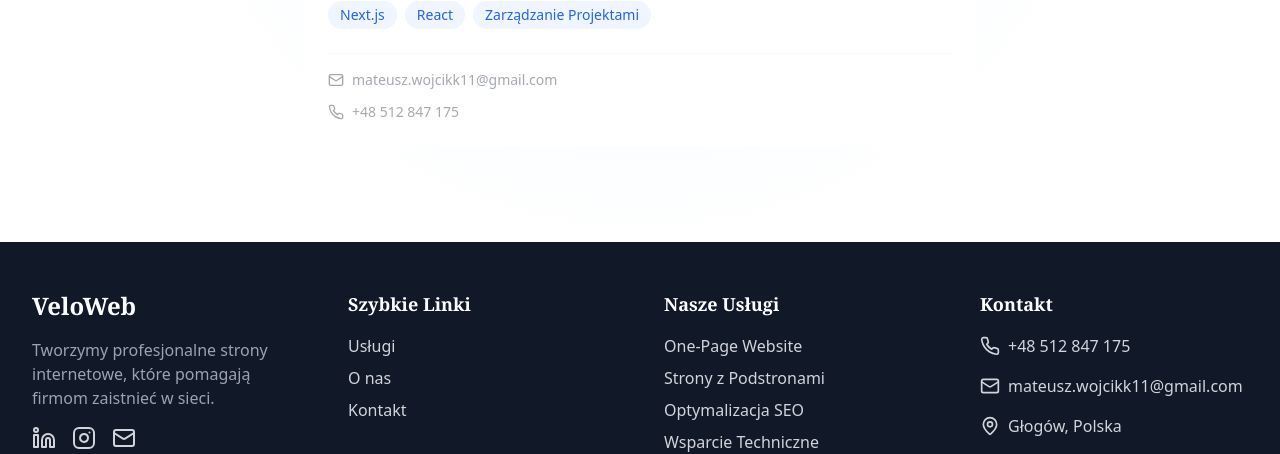
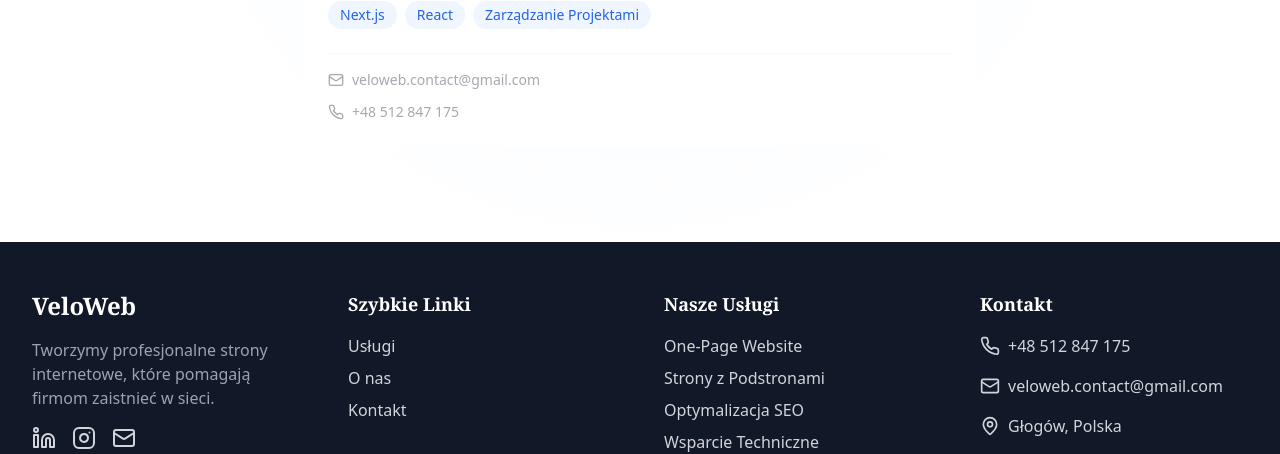
Before and after one commit to MattWojc11/MWIS, a Next.js app: page / in a window 1280 px wide. Shown: the part 6008-6462 px from the top of the page. Built offline with nearby package versions, Linux system fonts and the light colour scheme; no server answers; a web font is replaced by a local one.

Commit message:
Aktualizacja: zmiana adresu email, dodanie linkow social media, usuniecie reCAPTCHA, dodanie Google Analytics

```diff
--- a/src/app/formularz/page.tsx
+++ b/src/app/formularz/page.tsx
@@ -73,7 +73,7 @@ function FormContent() {
 
     try {
       const templateParams = {
-        to_email: 'mateusz.wojcikk11@gmail.com',
+        to_email: 'veloweb.contact@gmail.com',
         package_name: formData.package,
         package_price: formData.price,
         from_name: `${formData.firstName} ${formData.lastName}`,
--- a/src/app/kontakt/page.tsx
+++ b/src/app/kontakt/page.tsx
@@ -9,13 +9,13 @@ const contactInfo = [
   {
     title: 'Kontakt',
     description: 'Skontaktuj się z nami w sprawie Twojego projektu',
-    email: 'mateusz.wojcikk11@gmail.com',
+    email: 'veloweb.contact@gmail.com',
     phone: '+48 512 847 175'
   },
   {
     title: 'Wsparcie techniczne',
     description: 'Pomożemy Ci rozwiązać każdy problem techniczny',
-    email: 'mateusz.wojcikk11@gmail.com'
+    email: 'veloweb.contact@gmail.com'
   }
 ]
 
@@ -103,7 +103,7 @@ export default function ContactPage() {
           phone: formData.phone || 'Nie podano',
           subject: formData.subject,
           message: formData.message,
-          to_email: 'mateusz.wojcikk11@gmail.com',
+          to_email: 'veloweb.contact@gmail.com',
           reply_to: formData.email,
           'g-recaptcha-response': recaptchaValue
         }
--- a/src/components/features/TeamSection.tsx
+++ b/src/components/features/TeamSection.tsx
@@ -12,7 +12,7 @@ const team = [
     bio: 'Ekspert w dziedzinie tworzenia stron internetowych z 4-letnim doświadczeniem.',
     specialties: ['Next.js', 'React', 'Zarządzanie Projektami'],
     contact: {
-      email: 'mateusz.wojcikk11@gmail.com',
+      email: 'veloweb.contact@gmail.com',
       phone: '+48 512 847 175'
     }
   }
--- a/src/components/layout/Footer.tsx
+++ b/src/components/layout/Footer.tsx
@@ -21,7 +21,7 @@ export default function Footer() {
               <a href="https://www.instagram.com/velowebpl/" className="hover:text-pink-500 transition-colors">
                 <Instagram className="h-6 w-6" />
               </a>
-              <a href="mailto:mateusz.wojcikk11@gmail.com" className="hover:text-blue-400 transition-colors">
+              <a href="mailto:veloweb.contact@gmail.com" className="hover:text-blue-400 transition-colors">
                 <Mail className="h-6 w-6" />
               </a>
             </div>
@@ -70,7 +70,7 @@ export default function Footer() {
               </li>
               <li className="flex items-center">
                 <Mail className="h-5 w-5 mr-2" />
-                mateusz.wojcikk11@gmail.com
+                veloweb.contact@gmail.com
               </li>
               <li className="flex items-center">
                 <MapPin className="h-5 w-5 mr-2" />
--- a/src/components/layout/Header.tsx
+++ b/src/components/layout/Header.tsx
@@ -100,8 +100,8 @@ export default function Header() {
             transform ${isMenuOpen ? 'translate-y-0 opacity-100' : 'translate-y-8 opacity-0'}
           `}>
             <p className="text-sm uppercase tracking-wider mb-2">Kontakt</p>
-            <a href="mailto:mateusz.wojcikk11@gmail.com" className="text-white hover:text-blue-400 transition-colors">
-            mateusz.wojcikk11@gmail.com
+            <a href="mailto:veloweb.contact@gmail.com" className="text-white hover:text-blue-400 transition-colors">
+            veloweb.contact@gmail.com
             </a>
           </div>
         </div>
```
